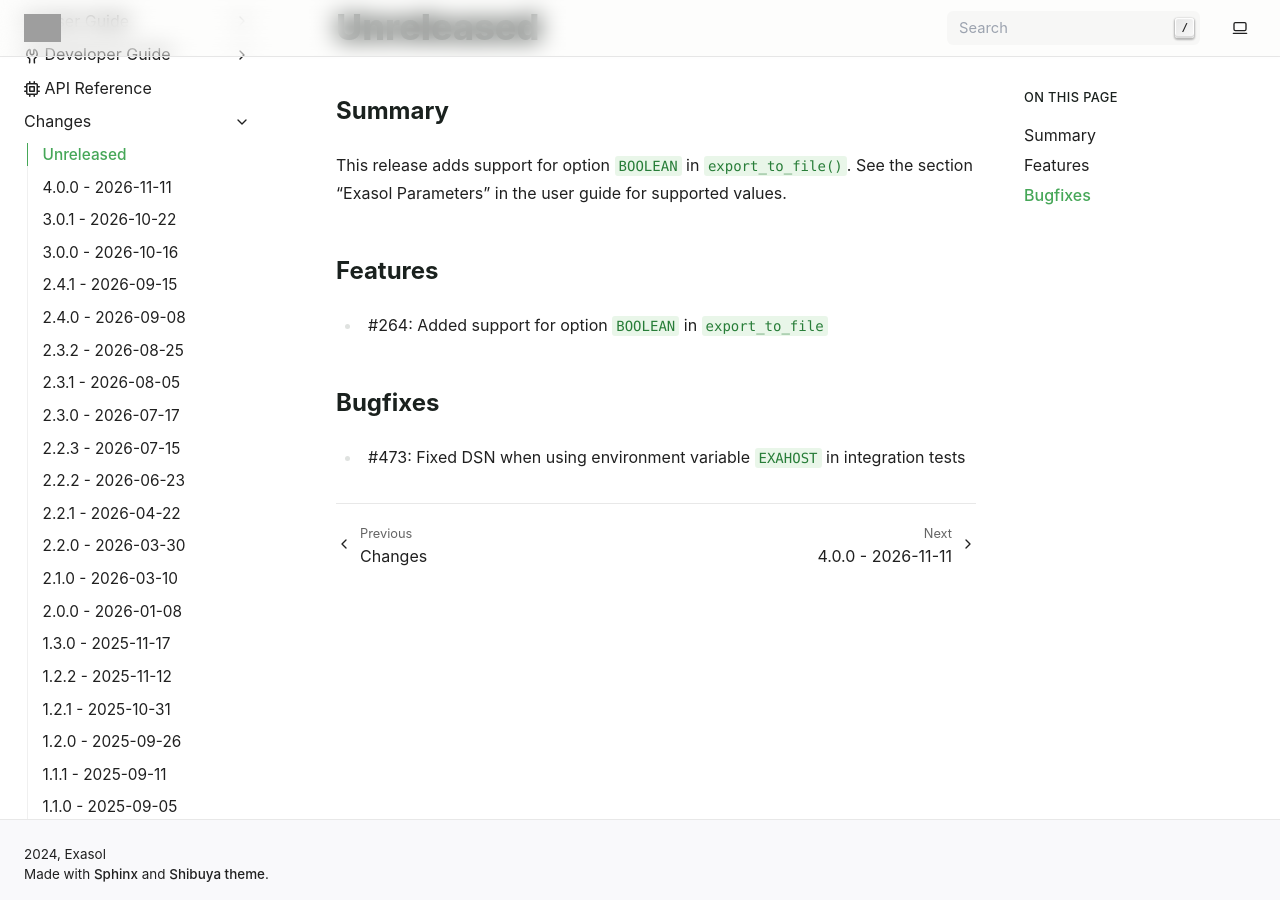
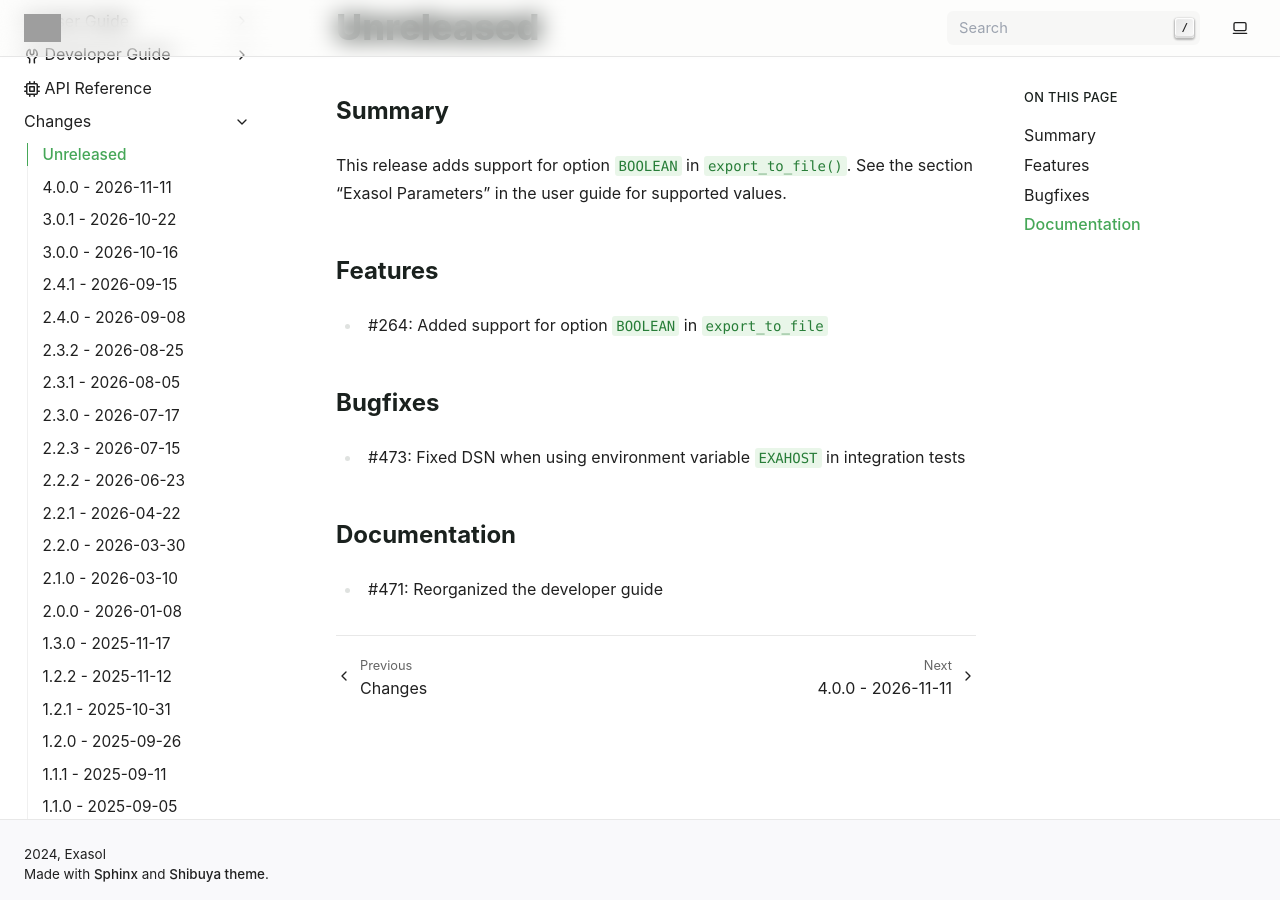
Before and after one commit to exasol/pyexasol, a Sphinx documentation site: the page built from doc/changes/unreleased.md, in a window 1280 px wide and 900 px high, scrolled down 81 px. Built offline with Sphinx 7.4.7, drawn with Linux system fonts in a browser that asks for light colours; grey boxes are pictures that could not be loaded.

Commit message:
#471: Reorganized the developer guide

```diff
--- a/doc/changes/unreleased.md
+++ b/doc/changes/unreleased.md
@@ -11,3 +11,7 @@ This release adds support for option `BOOLEAN` in `export_to_file()`. See the se
 ## Bugfixes
 
 * #473: Fixed DSN when using environment variable `EXAHOST` in integration tests
+
+## Documentation
+
+* #471: Reorganized the developer guide
```
